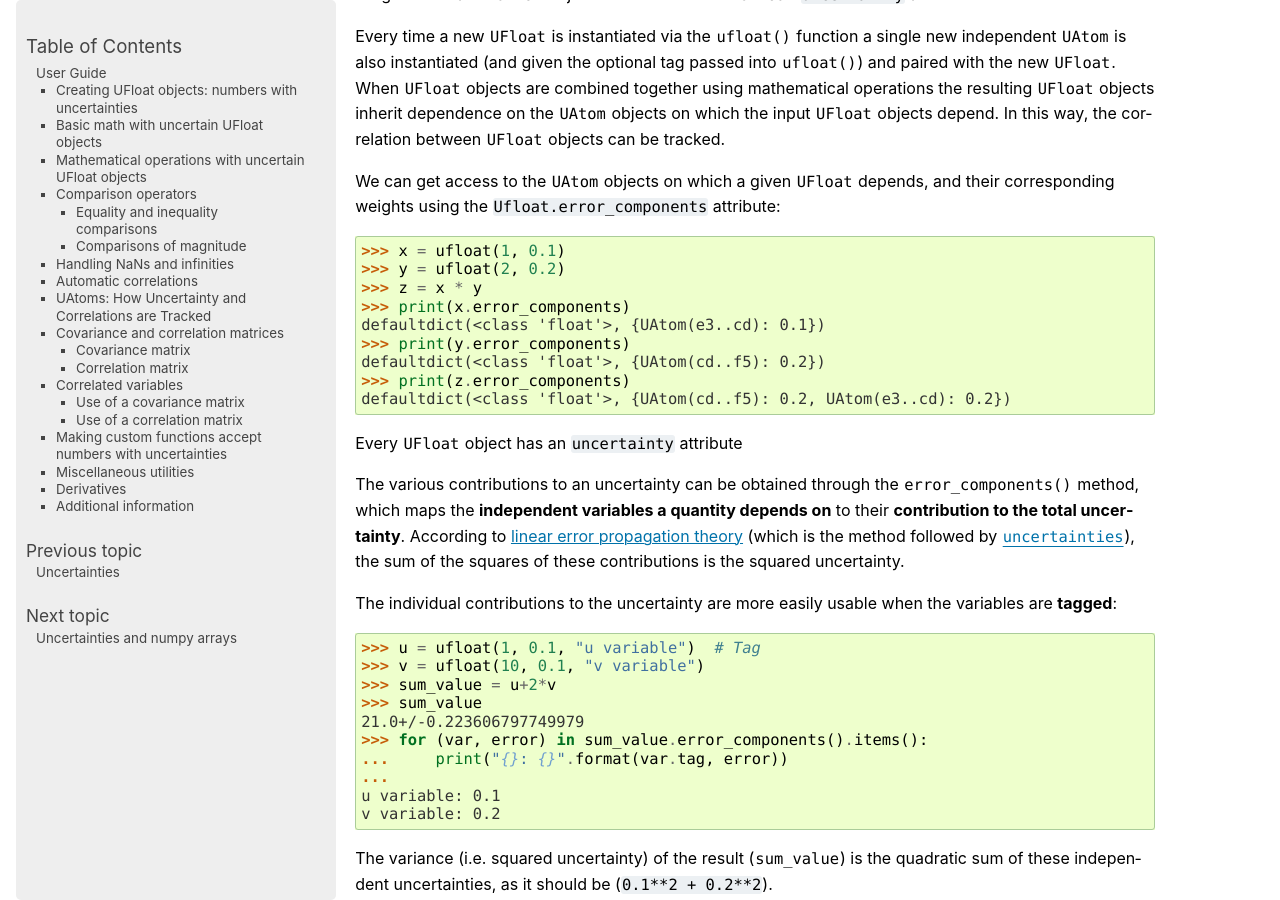
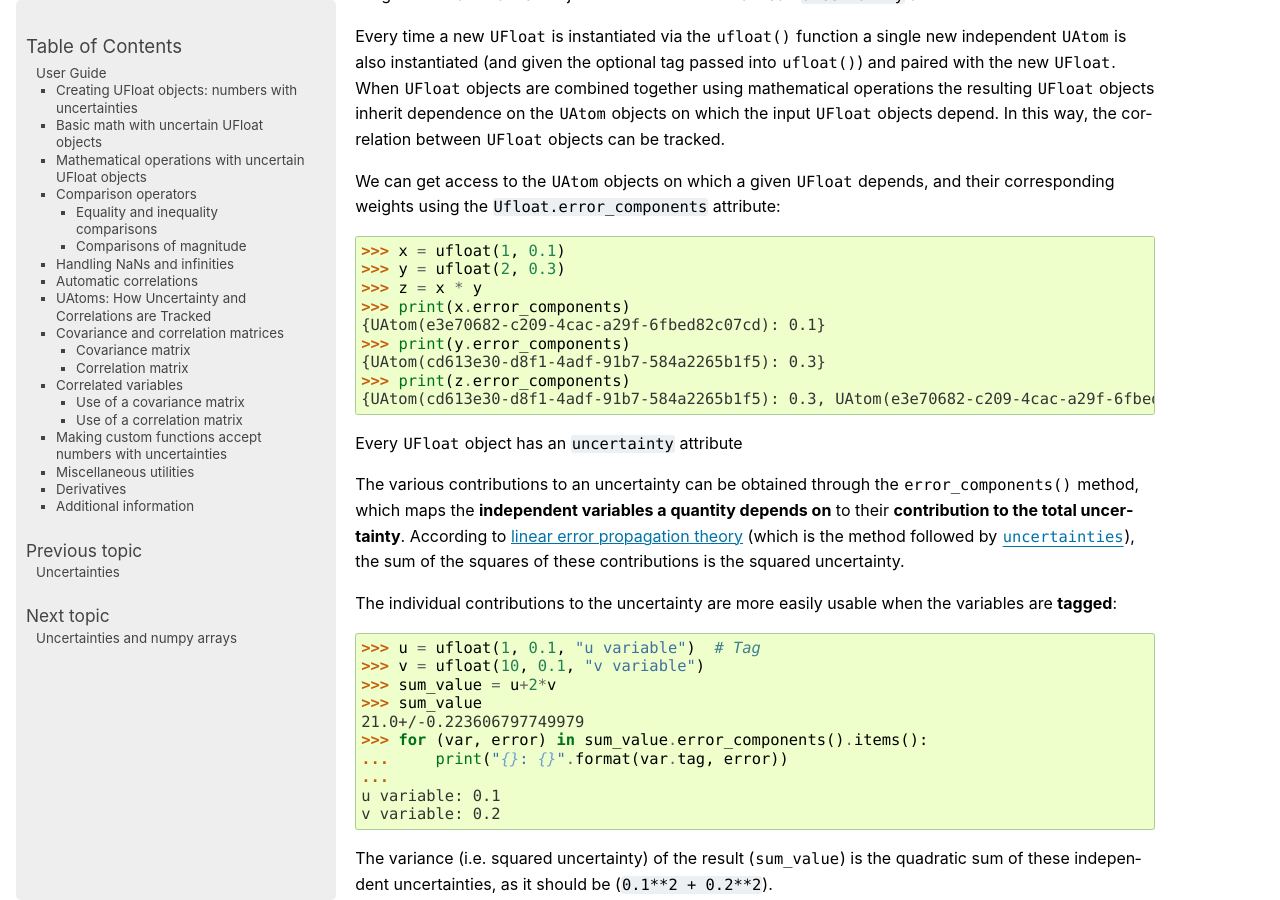
Before and after one commit to lmfit/uncertainties, a Sphinx documentation site: the page built from doc/user_guide.rst, in a window 1280 px wide and 900 px high, scrolled down 5606 px. Built offline with Sphinx 7.4.7, drawn with Linux system fonts in a browser that asks for light colours; pages that are not in the unit, such as notebooks, are missing from menus; the version number could not be read and is left out; cross-references to code outside the pages are shown as plain code.

Commit message:
error_components doctest

```diff
--- a/doc/user_guide.rst
+++ b/doc/user_guide.rst
@@ -357,15 +357,15 @@ attribute:
 
 .. doctest:: uuid
 
-  >>> x = ufloat(1, 0.1)
-  >>> y = ufloat(2, 0.2)
-  >>> z = x * y
-  >>> print(x.error_components)
-  defaultdict(<class 'float'>, {UAtom(e3..cd): 0.1})
-  >>> print(y.error_components)
-  defaultdict(<class 'float'>, {UAtom(cd..f5): 0.2})
-  >>> print(z.error_components)
-  defaultdict(<class 'float'>, {UAtom(cd..f5): 0.2, UAtom(e3..cd): 0.2})
+   >>> x = ufloat(1, 0.1)
+   >>> y = ufloat(2, 0.3)
+   >>> z = x * y
+   >>> print(x.error_components)
+   {UAtom(e3e70682-c209-4cac-a29f-6fbed82c07cd): 0.1}
+   >>> print(y.error_components)
+   {UAtom(cd613e30-d8f1-4adf-91b7-584a2265b1f5): 0.3}
+   >>> print(z.error_components)
+   {UAtom(cd613e30-d8f1-4adf-91b7-584a2265b1f5): 0.3, UAtom(e3e70682-c209-4cac-a29f-6fbed82c07cd): 0.2}
 
 .. testcleanup :: uuid
 
```
